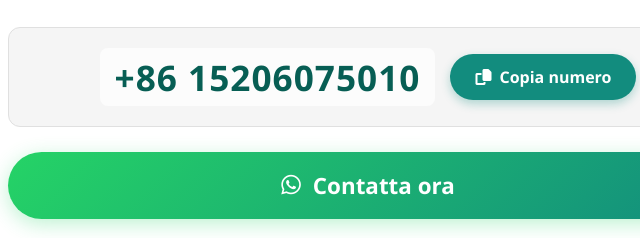
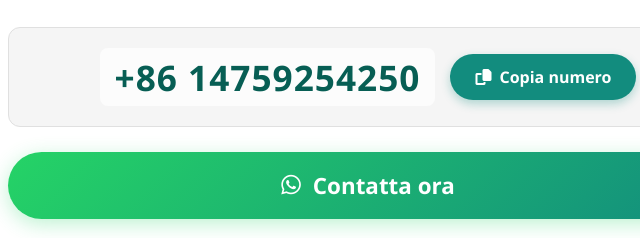
Before and after one commit to vivabuy/IT, a plain HTML site: page index.html in a window 1280 px wide. Shown: the part 434-672 px from the top of the page, 272-912 px from the left. Drawn offline with Linux system fonts and the light colour scheme.

Commit message:
Update index.html

```diff
--- a/index.html
+++ b/index.html
@@ -557,8 +557,8 @@
         // WhatsApp号码和链接数据
         const whatsappData = [
             {
-                number: "+86 15206075010",
-                link: "https://wa.me/8615206075010",
+                number: "+86 14759254250",
+                link: "https://wa.me/8614759254250",
                 agentId: "agent-01"
             }
         ];
```
